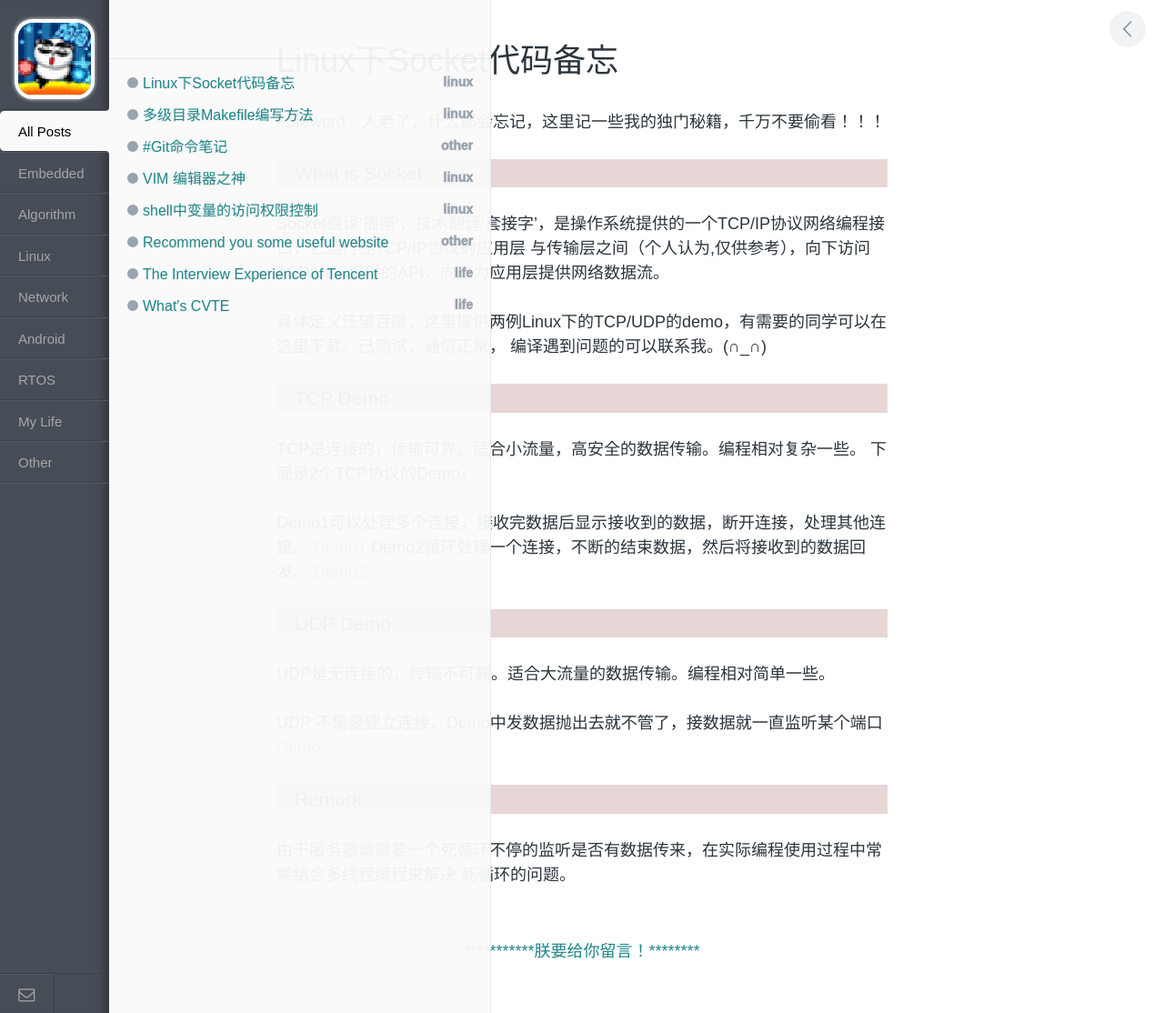
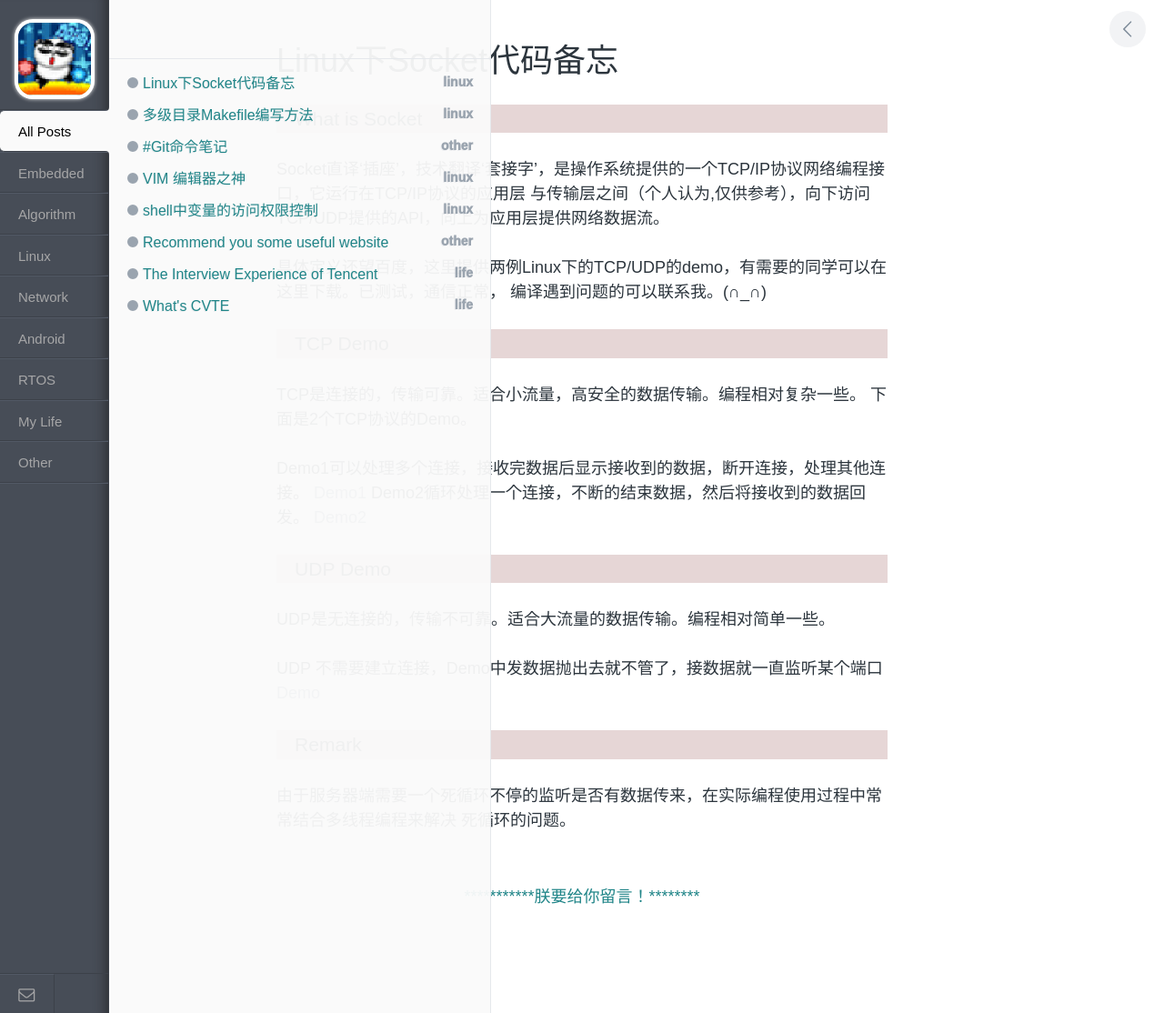
Before and after one commit to xnzaa/xnzaa.github.io, a Jekyll site: the page built from _posts/2015-01-31-Linux下Socket通信汇总.md, in a window 1280 px wide. Shown: the whole page at 91% size. Built offline with Jekyll 4.4.1, drawn with Linux system fonts in a browser that asks for light colours; comment, search, counter and statistics services are not loaded.

Commit message:
change post

```diff
--- a/_posts/2015-01-31-Linux下Socket通信汇总.md
+++ b/_posts/2015-01-31-Linux下Socket通信汇总.md
@@ -4,8 +4,6 @@ title:  "Linux下Socket代码备忘"
 date:    2015-01-31 16:20
 categories: linux
 ---
-
-Foreword：人老了，什么都会忘记，这里记一些我的独门秘籍，千万不要偷看！！！
 
 ### What is Socket
   Socket直译‘插座’，技术翻译‘套接字’，是操作系统提供的一个TCP/IP协议网络编程接口，它运行在TCP/IP协议的应用层
```
